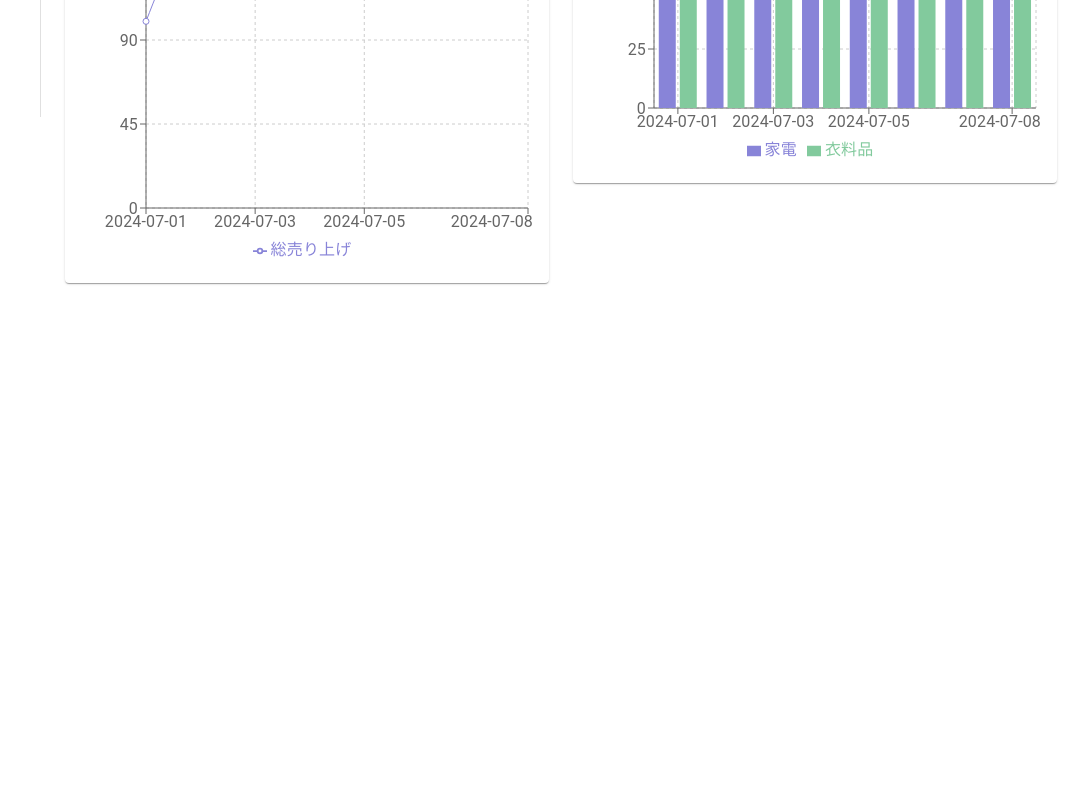
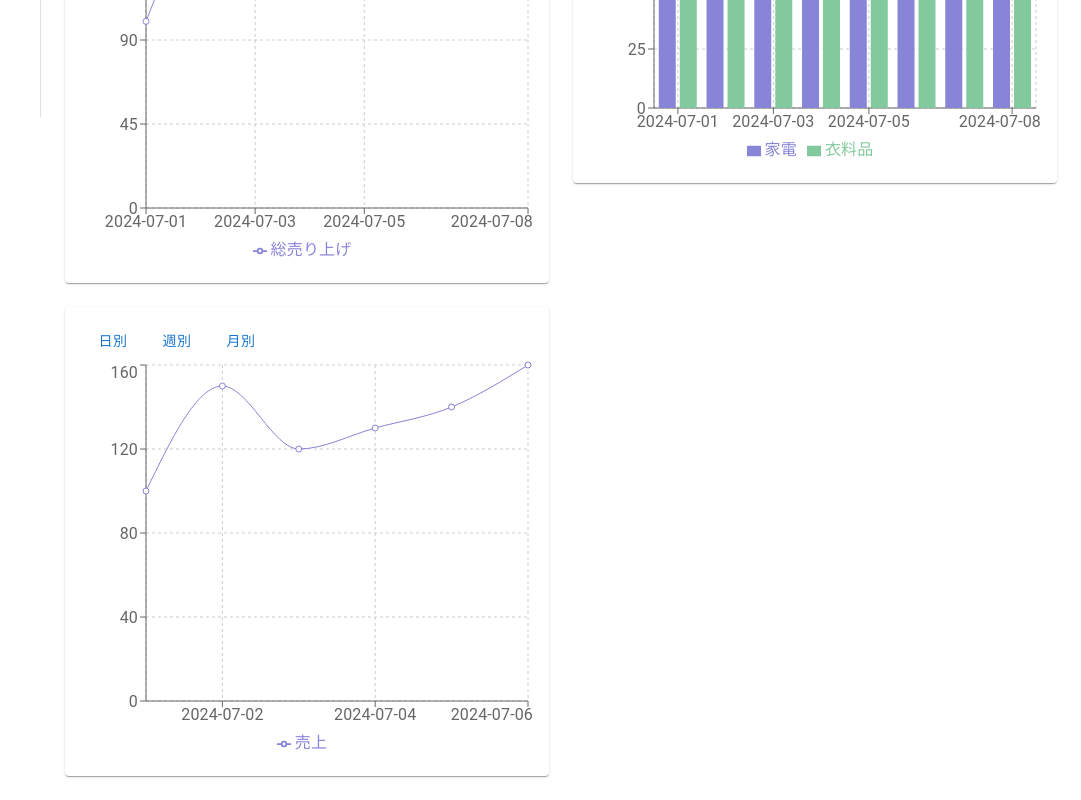
Before and after one commit to FOXHOUND-Ogasawara/dashboard-app, a React (Vite) app: page / in a window 1280 px wide. Shown: the part 683-1483 px from the top of the page, without its empty margins (199-1280 px from the left). Before the commit the page ends 990 px from the top, so only its background shows below. Built offline with nearby package versions, Linux system fonts and the light colour scheme.

Commit message:
追加実装3

```diff
--- /dev/null
+++ b/src/components/PeriodSales.tsx
@@ -0,0 +1,43 @@
+import React, { useState } from "react";
+import { periodSalesData } from "../data/newSalesData";
+import {
+  Line,
+  LineChart,
+  XAxis,
+  YAxis,
+  CartesianGrid,
+  Legend,
+  Tooltip,
+  ResponsiveContainer,
+} from "recharts";
+import { Button } from "@mui/material";
+
+const PeriodSales: React.FC = () => {
+  const [periodData, setPeriodData] = useState<"daily" | "weekly" | "monthly">(
+    "daily"
+  );
+
+  const filterData = periodSalesData.filter(
+    (timeData) => timeData.period === periodData
+  );
+
+  return (
+    <>
+      <Button onClick={() => setPeriodData("daily")}>日別</Button>
+      <Button onClick={() => setPeriodData("weekly")}>週別</Button>
+      <Button onClick={() => setPeriodData("monthly")}>月別</Button>
+      <ResponsiveContainer width="100%" height={400}>
+        <LineChart data={filterData}>
+          <CartesianGrid strokeDasharray="3 3" />
+          <XAxis dataKey="label" />
+          <YAxis />
+          <Tooltip />
+          <Legend />
+          <Line type="monotone" dataKey="value" stroke="#8884d8" name="売上" />
+        </LineChart>
+      </ResponsiveContainer>
+    </>
+  );
+};
+
+export default PeriodSales;
--- a/src/pages/Dashboard.tsx
+++ b/src/pages/Dashboard.tsx
@@ -1,9 +1,10 @@
-import { Grid, Paper, Typography } from '@mui/material';
-import React from 'react';
-import UserStatsChart from '../components/UserStatsChart';
-import SalesChart from '../components/SalesChart';
-import RevenueSales from '../components/RevenueSales';
-import CategorySales from '../components/CategorySales';
+import { Grid, Paper, Typography } from "@mui/material";
+import React from "react";
+import UserStatsChart from "../components/UserStatsChart";
+import SalesChart from "../components/SalesChart";
+import RevenueSales from "../components/RevenueSales";
+import CategorySales from "../components/CategorySales";
+import PeriodSales from "../components/PeriodSales";
 
 const Dashboard: React.FC = () => {
   return (
@@ -14,13 +15,10 @@ const Dashboard: React.FC = () => {
       <Grid container spacing={3}>
         <Grid item xs={12} md={6}>
           <Paper sx={{ p: 2 }}>
-            <Typography variant="h6" gutterBottom>
-
-            </Typography>
+            <Typography variant="h6" gutterBottom></Typography>
             <UserStatsChart />
           </Paper>
         </Grid>
-
 
         <Grid item xs={12} md={6}>
           <Paper sx={{ p: 2 }}>
@@ -39,6 +37,12 @@ const Dashboard: React.FC = () => {
             <CategorySales />
           </Paper>
         </Grid>
+
+        <Grid item xs={12} md={6}>
+          <Paper sx={{ p: 2 }}>
+            <PeriodSales />
+          </Paper>
+        </Grid>
       </Grid>
     </div>
   );
```
